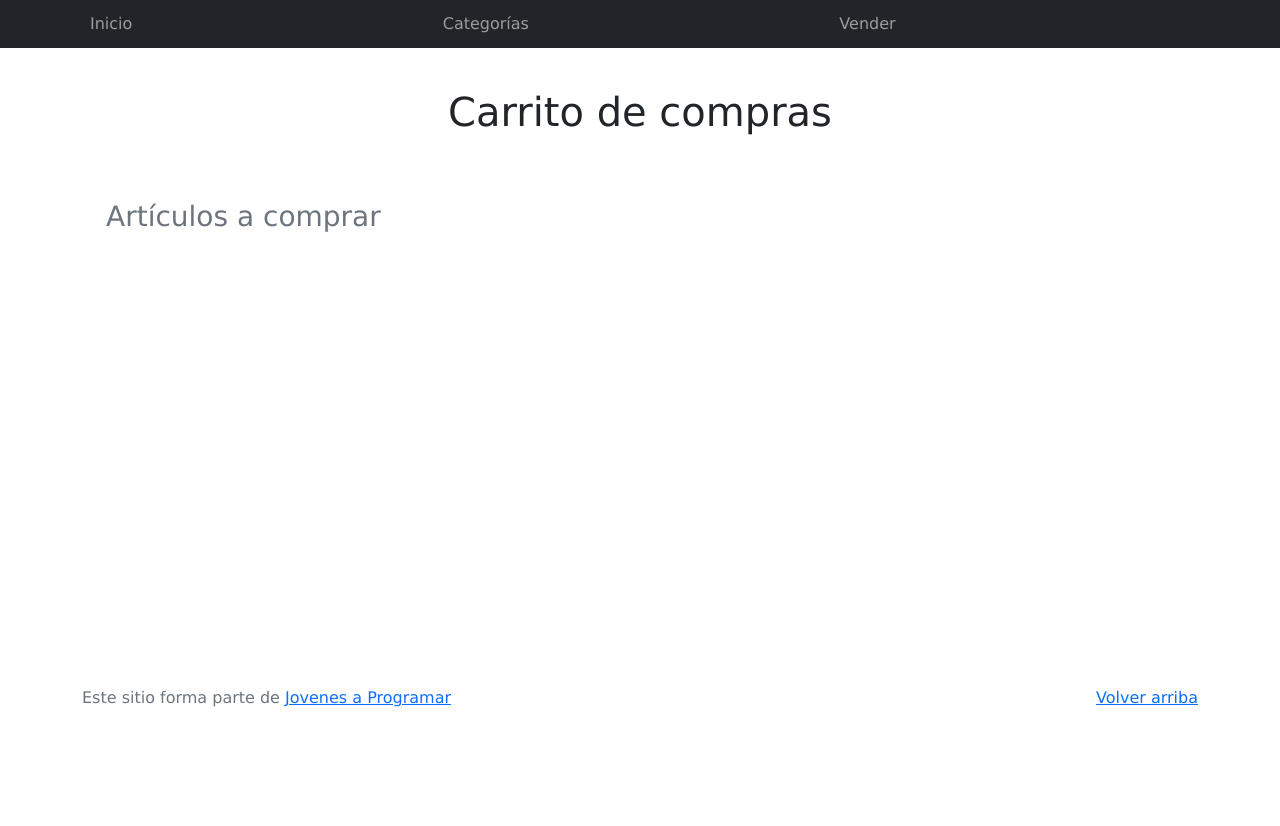
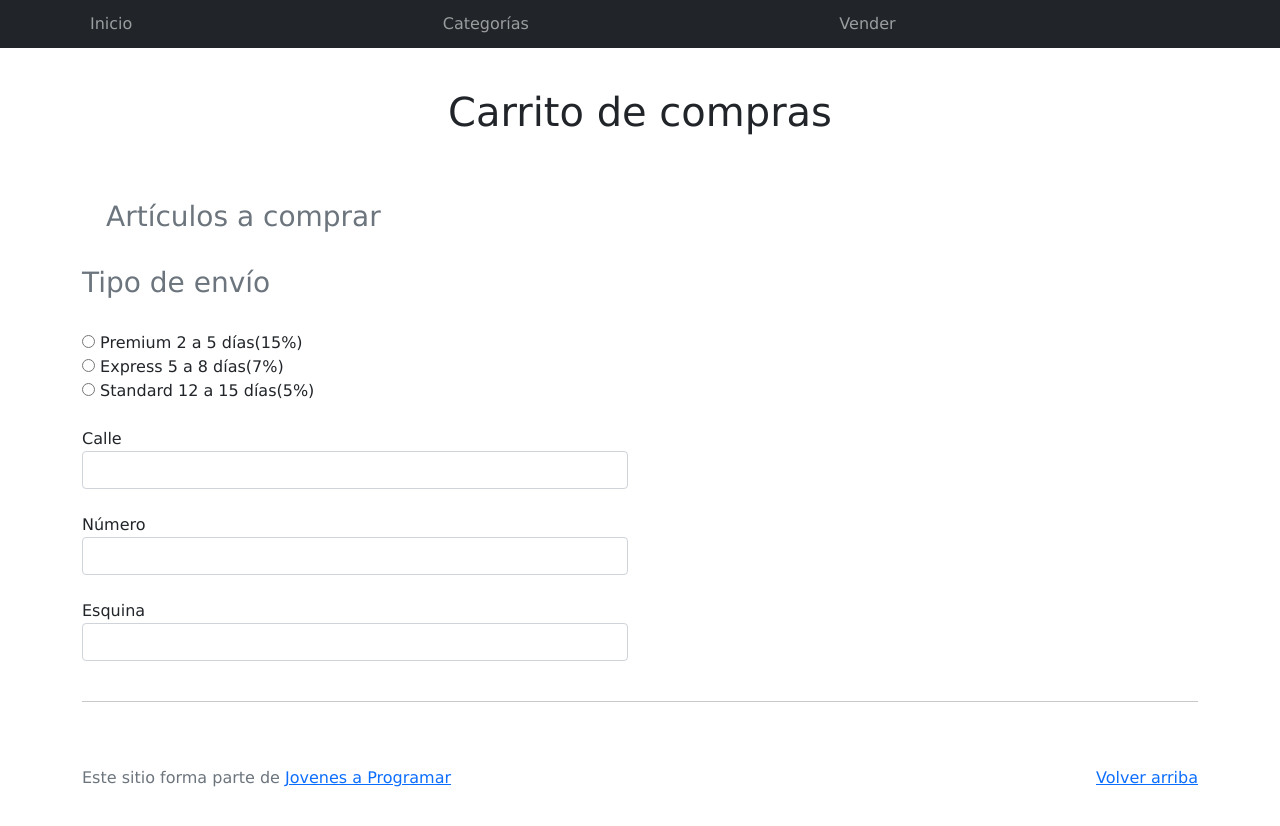
Before and after one commit to juanantelo23/e-commerce, a plain HTML site: page cart.html in a window 1280 px wide. Before the commit the page ends 800 px from the top, so only its background shows below. Drawn offline with Linux system fonts and the light colour scheme; no server answers.

Commit message:
Update cart.html
Pauta 2

```diff
--- a/cart.html
+++ b/cart.html
@@ -40,6 +40,34 @@
         </blockquote>
         <h3 class="text-left text-secondary p-4">Artículos a comprar</h3>
         <div id="cartContainer"></div>
+
+      <div class="row">
+          <div class="col-md-6">
+              <h3 class="text-left text-secondary p-3s">Tipo de envío</h3>
+              <br>
+              <div class="form-group">
+                  <input type="radio" id="premium" name="type">
+                  <label for="premium">Premium 2 a 5 días(15%)</label><br>
+                  <input type="radio" id="express" name="type">
+                  <label for="express">Express 5 a 8 días(7%)</label><br>
+                  <input type="radio" id="standard" name="type">
+                  <label for="standard">Standard 12 a 15 días(5%)</label>
+              </div>
+              <br>
+              <div class="form-group">
+                  <label for="street">Calle</label>
+                  <input type="text" class="form-control" id="street"><br>
+                  <label for="number">Número</label>
+                  <input type="number" class="form-control" id="number"><br>
+              </div>
+              <div class="form-group">
+                  <label for="corner">Esquina</label>
+                  <input type="text" class="form-control" id="corner">
+              </div>
+          </div>
+      </div>
+      <br>
+      <hr>
   </main>
   <footer class="text-muted">
     <div class="container">
```
